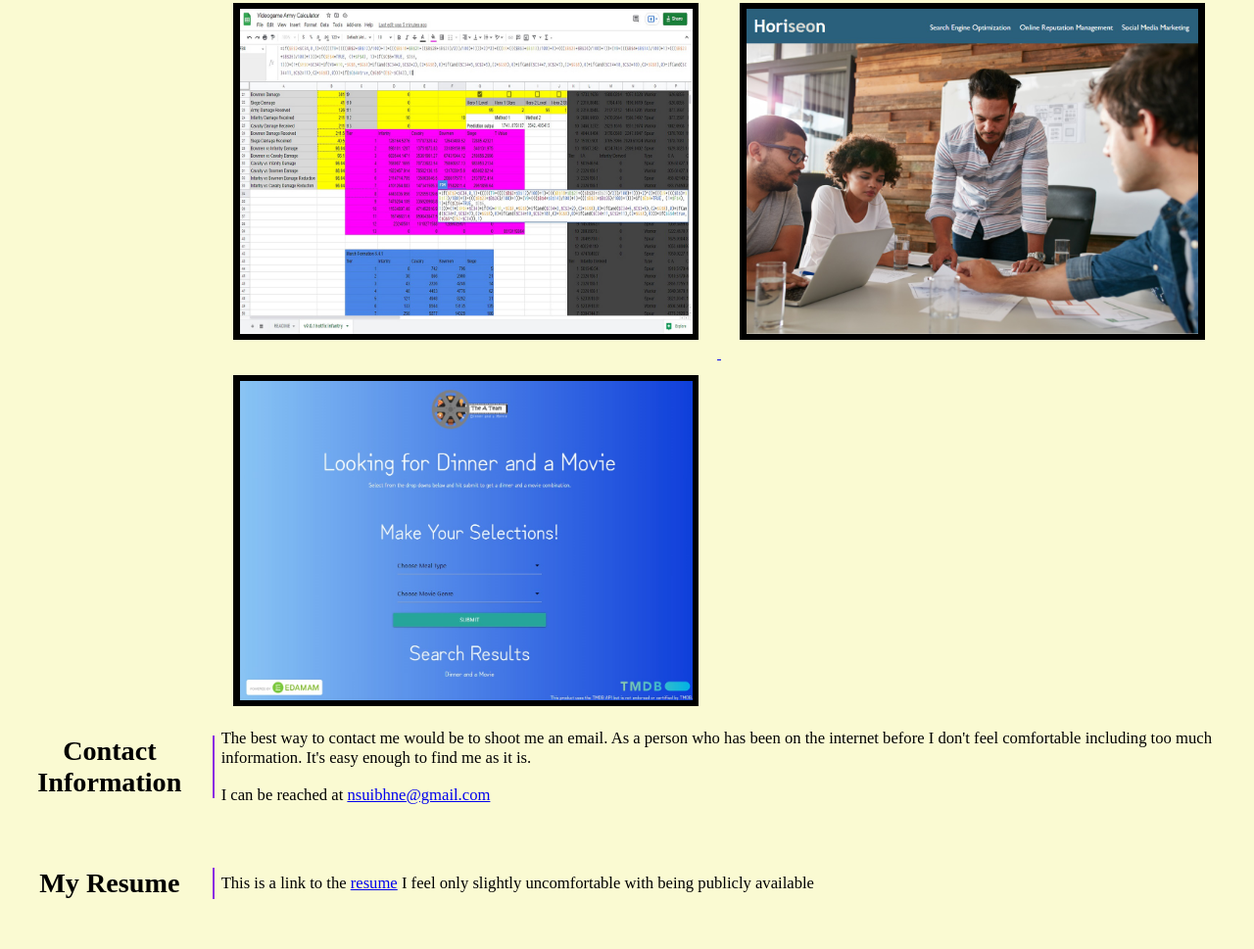
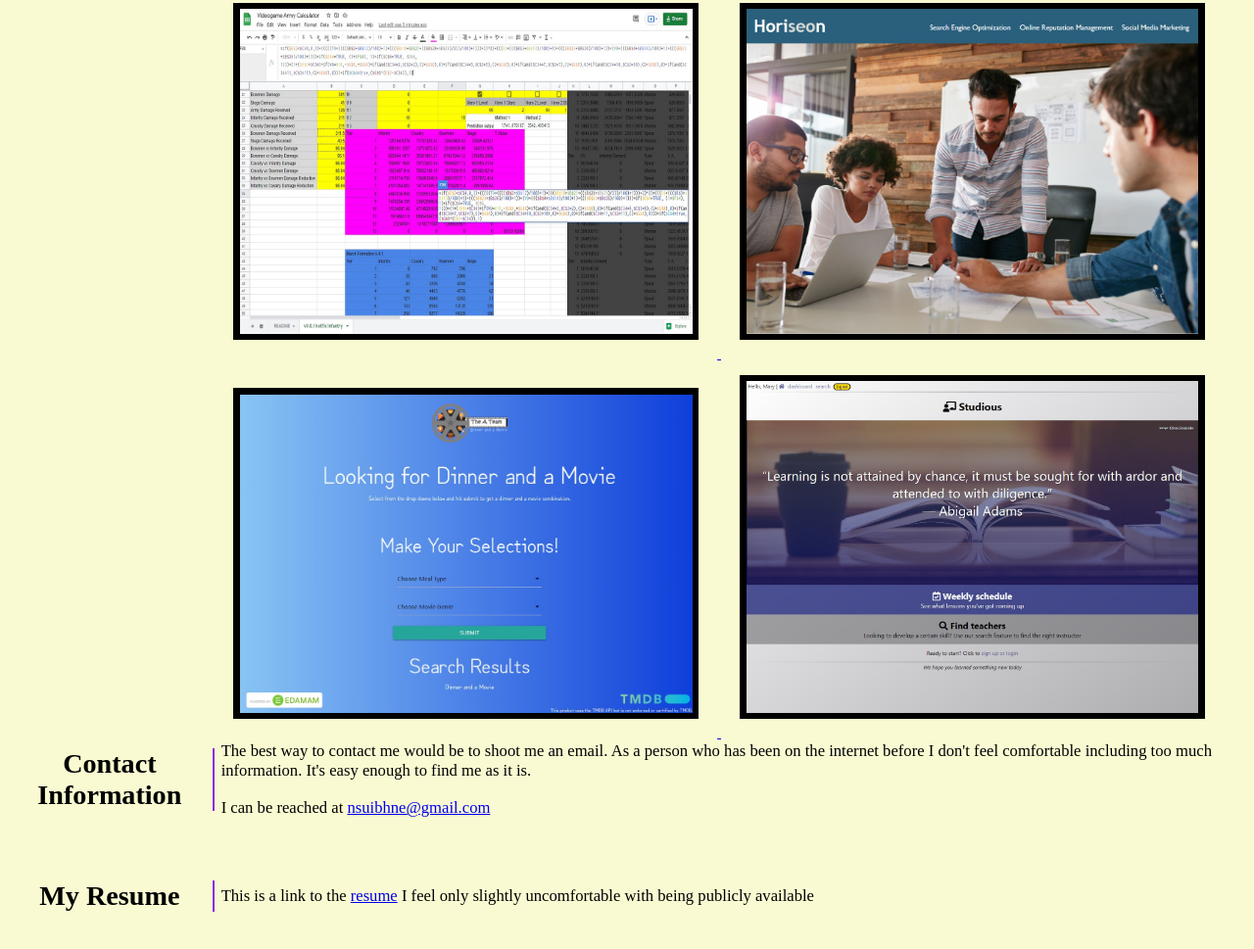
Before and after one commit to Naomi-Eckhoff/Portfolio, a plain HTML site: page index.html in a window 1280 px wide. Shown: the part 1097-2066 px from the top of the page at 98% size. Drawn offline with Linux system fonts and the light colour scheme.

Commit message:
added studious

```diff
--- a/index.html
+++ b/index.html
@@ -89,6 +89,11 @@
             <img src="./assets/images/mealAndMovie.jpg" alt="Meal and Movie Group Project">
           </a>
         </div>
+        <div>
+          <a href="https://github.com/kcbryan10/Studious">
+            <img src="./assets/images/studious.jpg" alt="">
+          </a>
+        </div>
       </div>
   </section>
 
```
Also changed, not shown: assets/images/studious.jpg (added).
